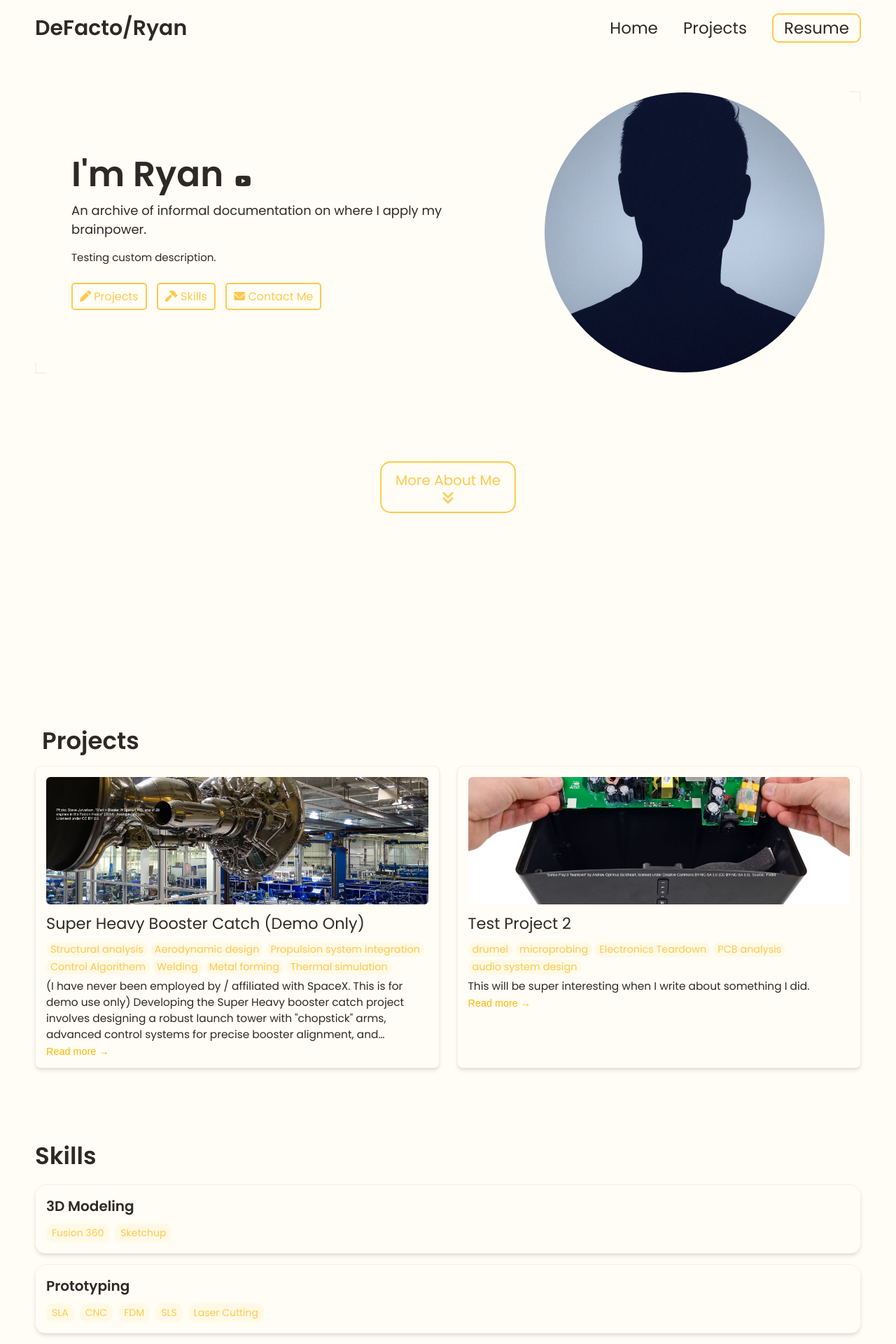
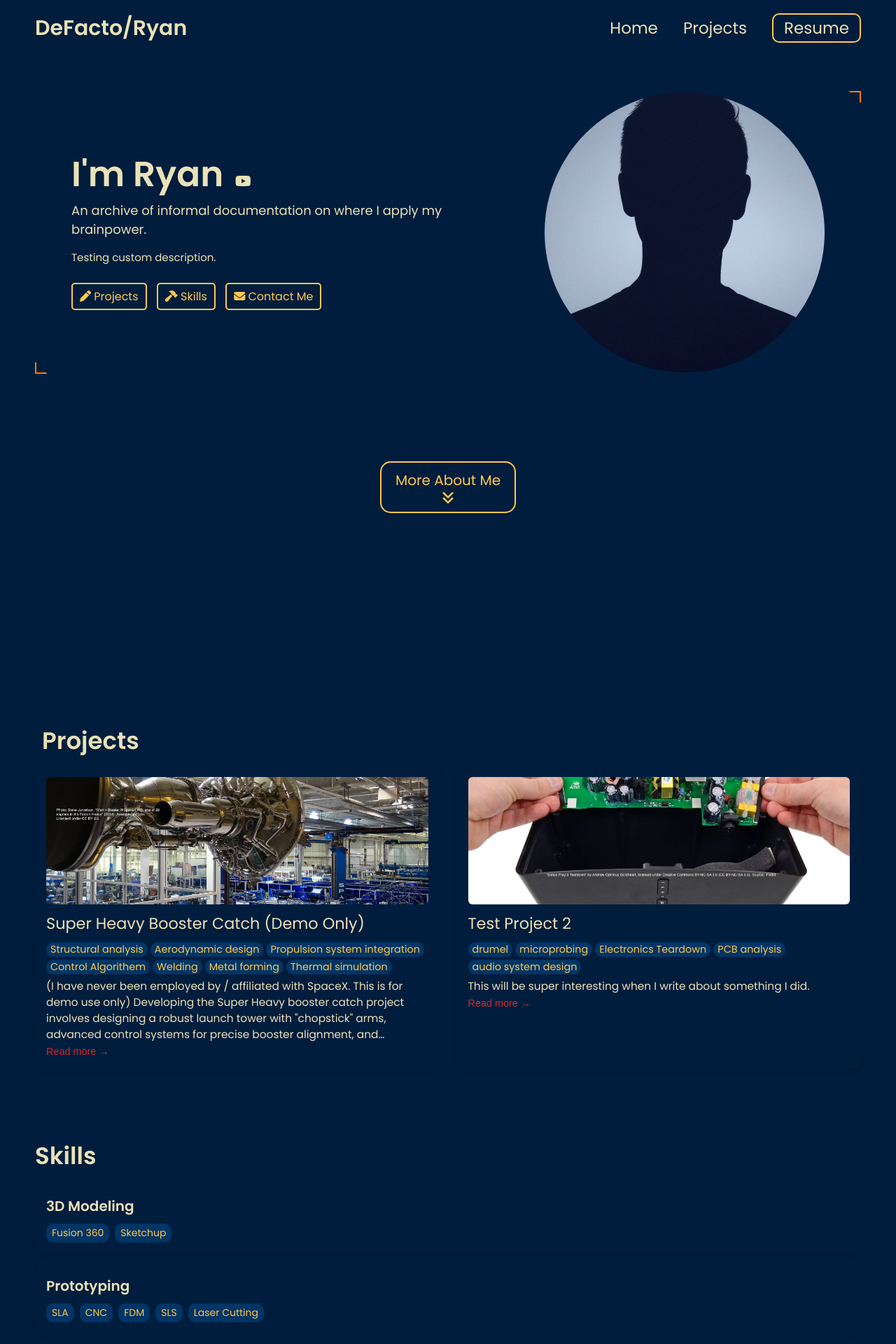
Before and after one commit to DefactoRyan/DefactoRyan.github.io, a Jekyll site: the page built from index.html, in a window 1280 px wide. Shown: the top 1920 px of the page at 70% size. Built offline with Jekyll 4.4.1, drawn with Linux system fonts in a browser that asks for light colours.

Commit message:
Update _config.yml

```diff
--- a/_config.yml
+++ b/_config.yml
@@ -74,18 +74,18 @@ skills:
 
 
 # Contact Form Setup. Setup an account and copy over the key. When someone fills out the form, it will be received in your email.
-formspree-key:   https://formspree.io/f/{8-digit key}
+formspree-key:   https://formspree.io/f/xgvzqbbw
 
 
 
 # Active theme (Updatethis to switch themes). Make sure to keep the indentation the samne.
 colors: # this is the basic theme
-  text: "#2d2926"
-  border: "#f7f3e3"
+  text: "#eae2b7"
+  border: "#f77f00"
   link: "#ffc94d"
-  highlight: "#ffb800"
-  background: "#fffdf5"
-  light_background: "#fff9e6"
+  highlight: "#d62828"
+  background: "#001d3d"
+  light_background: "#003566"
 
 # A few examples.
 basic theme:
```
